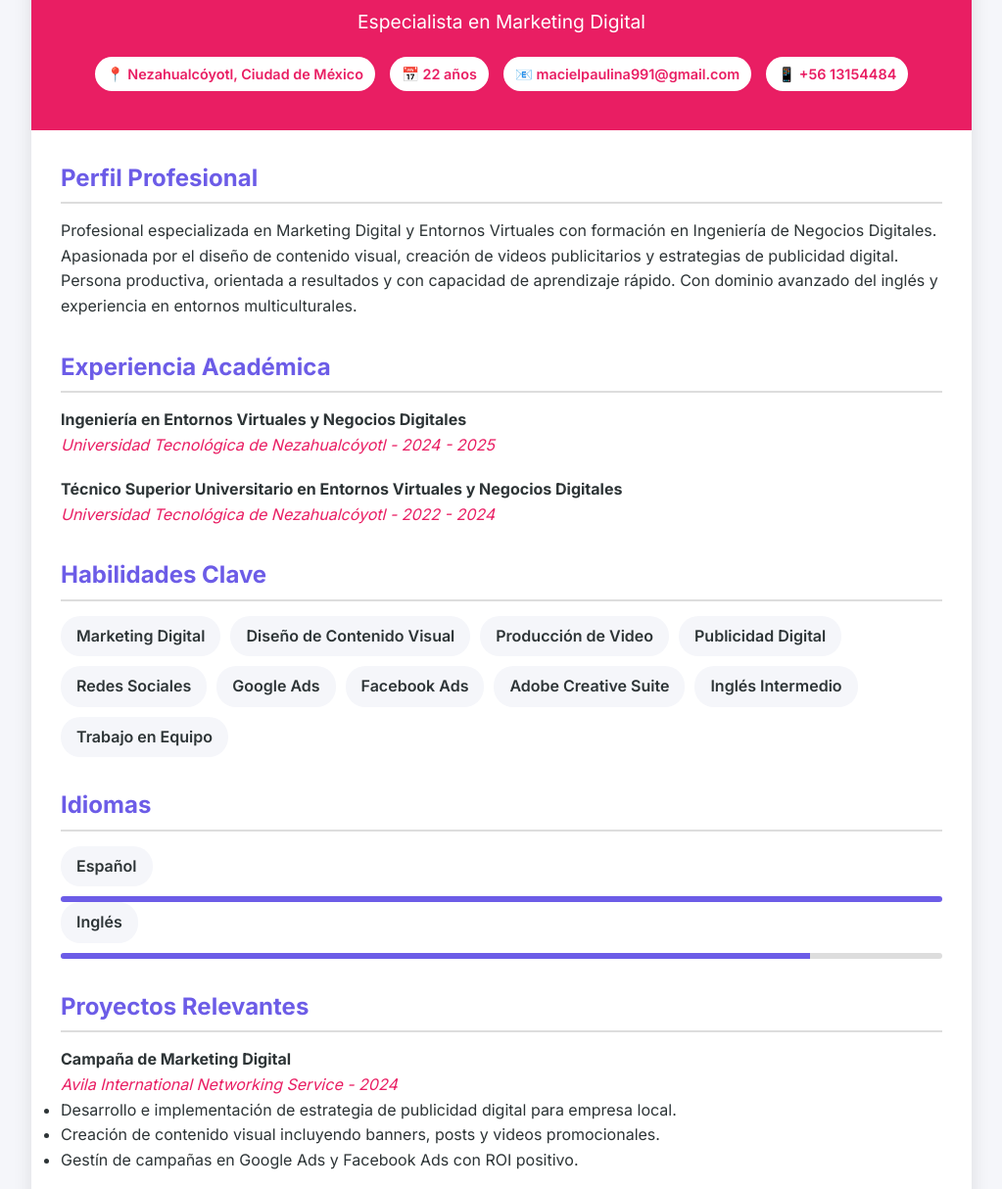
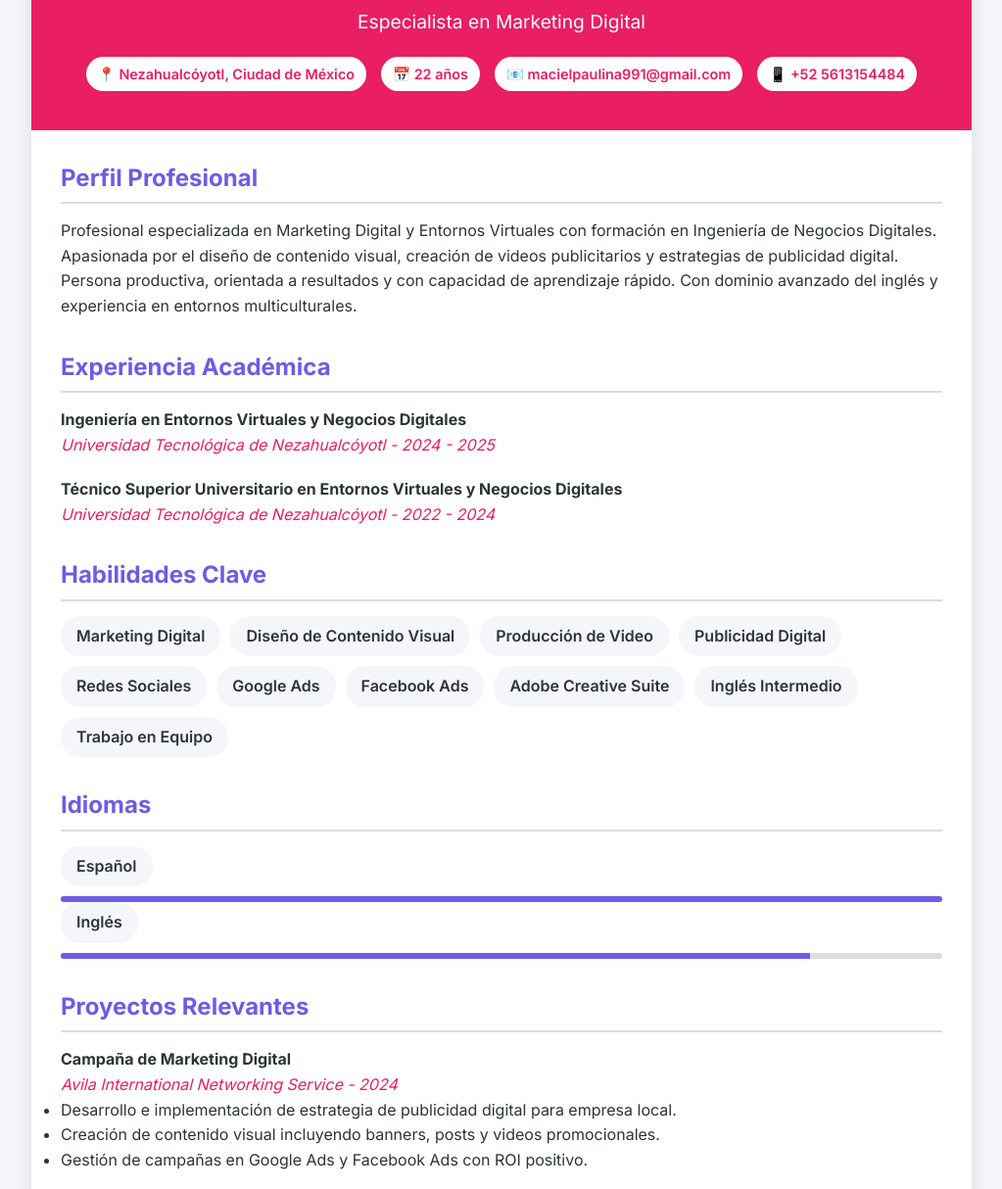
Before and after one commit to Pau1237/portafolio-paulina, a plain HTML site: page index.html in a window 1280 px wide. Shown: the part 137-1351 px from the top of the page at 98% size, without its empty margins (128-1151 px from the left). Drawn offline with Linux system fonts and the light colour scheme.

Commit message:
Update index.html

```diff
--- a/index.html
+++ b/index.html
@@ -1,3 +1,4 @@
+
 <!DOCTYPE html>
 <html lang="es">
 <head>
@@ -13,13 +14,7 @@
             --text-color: #2d3436;
             --light-color: #ffffff;
         }
-
-        * {
-            box-sizing: border-box;
-            margin: 0;
-            padding: 0;
-        }
-
+        * { box-sizing: border-box; margin: 0; padding: 0; }
         body {
             font-family: 'Inter', sans-serif;
             background-color: var(--background-color);
@@ -27,7 +22,6 @@
             line-height: 1.6;
             padding: 30px;
         }
-
         .container {
             max-width: 960px;
             margin: auto;
@@ -37,29 +31,18 @@
             overflow: hidden;
             animation: fadeIn 0.6s ease-out;
         }
-
         @keyframes fadeIn {
             from {opacity: 0; transform: translateY(20px);}
             to {opacity: 1; transform: translateY(0);}
         }
-
         header {
             background: var(--primary-color);
             color: white;
             padding: 40px 30px;
             text-align: center;
         }
-
-        header h1 {
-            font-size: 2.5rem;
-            font-weight: 700;
-        }
-
-        header .title {
-            font-size: 1.2rem;
-            margin-top: 10px;
-        }
-
+        header h1 { font-size: 2.5rem; font-weight: 700; }
+        header .title { font-size: 1.2rem; margin-top: 10px; }
         .contact-info {
             margin-top: 20px;
             display: flex;
@@ -67,7 +50,6 @@
             justify-content: center;
             gap: 15px;
         }
-
         .contact-item {
             background: var(--light-color);
             color: var(--primary-color);
@@ -76,15 +58,12 @@
             font-weight: 600;
             font-size: 0.9rem;
         }
-
-        .content {
-            padding: 30px;
+        .contact-item a {
+            color: var(--primary-color);
+            text-decoration: none;
         }
-
-        section {
-            margin-bottom: 30px;
-        }
-
+        .content { padding: 30px; }
+        section { margin-bottom: 30px; }
         section h2 {
             font-size: 1.5rem;
             color: var(--secondary-color);
@@ -92,20 +71,17 @@
             border-bottom: 2px solid #ddd;
             padding-bottom: 5px;
         }
-
         .skills, .language {
             display: flex;
             flex-wrap: wrap;
             gap: 10px;
         }
-
         .skill, .language-name {
             background: var(--background-color);
             padding: 8px 16px;
             border-radius: 20px;
             font-weight: 600;
         }
-
         .progress-bar {
             width: 100%;
             height: 6px;
@@ -113,25 +89,16 @@
             border-radius: 3px;
             overflow: hidden;
         }
-
         .progress {
             height: 100%;
             background: var(--secondary-color);
         }
-
-        .project, .education-item, .experience-item {
-            margin-bottom: 20px;
-        }
-
-        .job-title, .degree {
-            font-weight: 700;
-        }
-
+        .project, .education-item, .experience-item { margin-bottom: 20px; }
+        .job-title, .degree { font-weight: 700; }
         .company, .institution {
             font-style: italic;
             color: var(--primary-color);
         }
-
         footer {
             background: var(--background-color);
             text-align: center;
@@ -139,7 +106,6 @@
             font-size: 0.85rem;
             color: #888;
         }
-
         .btn-download {
             display: inline-block;
             background-color: var(--primary-color);
@@ -160,18 +126,19 @@
         <div class="contact-info">
             <div class="contact-item">📍 Nezahualcóyotl, Ciudad de México</div>
             <div class="contact-item">📅 22 años</div>
-            <div class="contact-item">📧 macielpaulina991@gmail.com</div>
-            <div class="contact-item">📱 +56 13154484</div>
+            <div class="contact-item">
+                📧 <a href="mailto:macielpaulina991@gmail.com">macielpaulina991@gmail.com</a>
+            </div>
+            <div class="contact-item">
+                📱 <a href="https://wa.me/525613154484" target="_blank">+52  5613154484</a>
+            </div>
         </div>
-
     </header>
-
     <div class="content">
         <section>
             <h2>Perfil Profesional</h2>
             <p>Profesional especializada en Marketing Digital y Entornos Virtuales con formación en Ingeniería de Negocios Digitales. Apasionada por el diseño de contenido visual, creación de videos publicitarios y estrategias de publicidad digital. Persona productiva, orientada a resultados y con capacidad de aprendizaje rápido. Con dominio avanzado del inglés y experiencia en entornos multiculturales.</p>
         </section>
-
         <section>
             <h2>Experiencia Académica</h2>
             <div class="education-item">
@@ -183,7 +150,6 @@
                 <div class="institution">Universidad Tecnológica de Nezahualcóyotl - 2022 - 2024</div>
             </div>
         </section>
-
         <section>
             <h2>Habilidades Clave</h2>
             <div class="skills">
@@ -199,7 +165,6 @@
                 <div class="skill">Trabajo en Equipo</div>
             </div>
         </section>
-
         <section>
             <h2>Idiomas</h2>
             <div>
@@ -213,7 +178,6 @@
                 </div>
             </div>
         </section>
-
         <section>
             <h2>Proyectos Relevantes</h2>
             <div class="project">
@@ -222,7 +186,7 @@
                 <ul>
                     <li>Desarrollo e implementación de estrategia de publicidad digital para empresa local.</li>
                     <li>Creación de contenido visual incluyendo banners, posts y videos promocionales.</li>
-                    <li>Gestín de campañas en Google Ads y Facebook Ads con ROI positivo.</li>
+                    <li>Gestión de campañas en Google Ads y Facebook Ads con ROI positivo.</li>
                 </ul>
             </div>
             <div class="project">
@@ -236,11 +200,9 @@
             </div>
         </section>
     </div>
-
     <footer>
         © 2025 Paulina Montserrat Rivera Maciel - Todos los derechos reservados
     </footer>
 </div>
 </body>
-
 </html>
```
